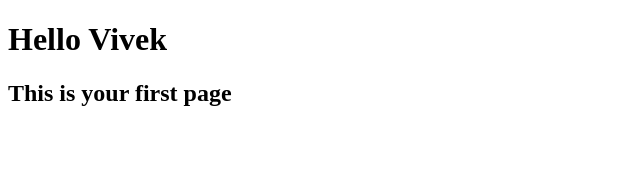
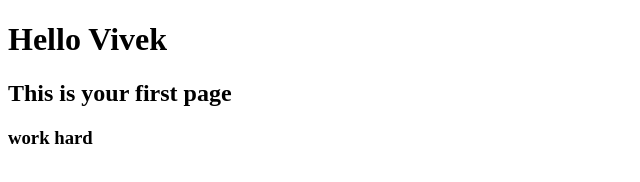
Before and after one commit to VivekJadaun/coursera-test, a plain HTML site: page site/index.html in a window 1280 px wide. Shown: the whole page, without its empty margins (0-640 px from the left). Drawn offline with Linux system fonts and the light colour scheme.

Commit message:
Index modified

```diff
--- a/site/index.html
+++ b/site/index.html
@@ -6,5 +6,6 @@
 <body>
 <h1>Hello Vivek</h1>
 <h2>This is your first page</h2>
+<h3>work hard</h3>
 </body>
 </html>
```
